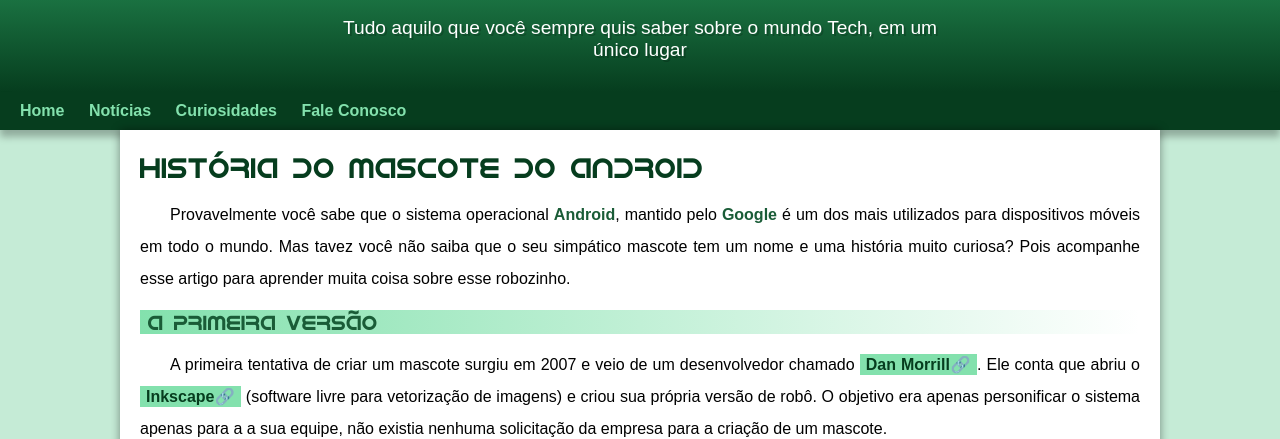
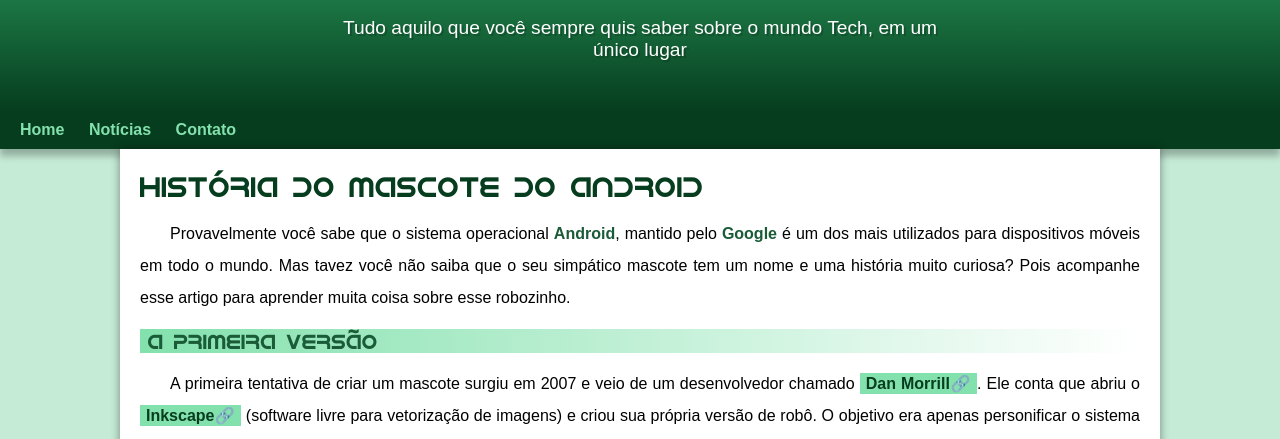
Before and after one commit to FelipeNunesBarbosa/projeto-android, a plain HTML site: page index.html in a window 1280 px wide. Shown: the part 98-537 px from the top of the page. Drawn offline with Linux system fonts and the light colour scheme.

Commit message:
correção

```diff
--- a/estilo/style.css
+++ b/estilo/style.css
@@ -59,7 +59,7 @@ header > p{
     padding-left: 10px;
     padding-right: 10px;
     margin: auto;
-    padding-bottom: 15px;
+    padding-bottom: 50px;
     text-shadow: 2px 2px 0px rgba(0, 0, 0, 0.192);
 }
 
--- a/index.html
+++ b/index.html
@@ -16,8 +16,7 @@
     <nav>
         <a href="#">Home</a>
         <a href="#">Notícias</a>
-        <a href="#">Curiosidades</a>
-        <a href="#">Fale Conosco</a>
+        <a href="#">Contato</a>
     </nav>
     <main>
         <article>
```
